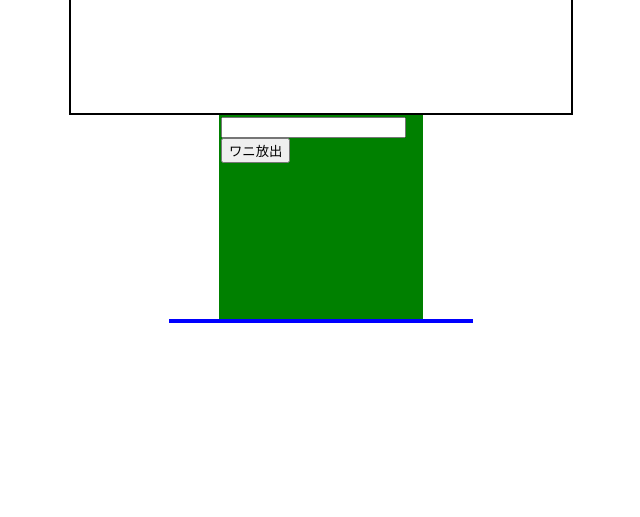
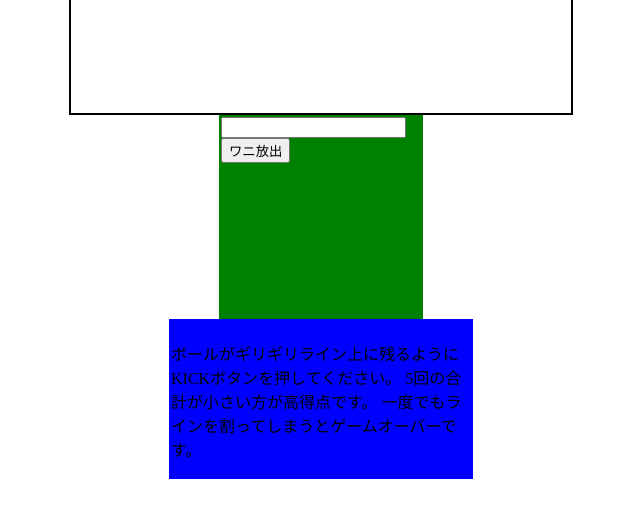
Before and after one commit to kazu-robo/1mm-game, a plain HTML site: page index.html in a window 1280 px wide. Shown: the part 97-614 px from the top of the page, without its empty margins (319-959 px from the left). Drawn offline with Linux system fonts and the light colour scheme.

Commit message:
explanation

```diff
--- a/index.html
+++ b/index.html
@@ -20,6 +20,14 @@
   </div>
   <div class="box-blue-class"></div>
 
+  <div class="box-blue-class">
+    <p>
+      ボールがギリギリライン上に残るようにKICKボタンを押してください。
+      5回の合計が小さい方が高得点です。
+      一度でもラインを割ってしまうとゲームオーバーです。
+    </p>
+  </div>
+
   <!-- <h1>DIG プログラミング基礎へようこそ！</h1>
   <h2>Mac をお使いの方は、 <font color="blue"> Cmd + Option + J</font><br>
     Windows/Linux をお使いの方は、 <font color="blue"> Control+Shift+J</font> <br>
```
